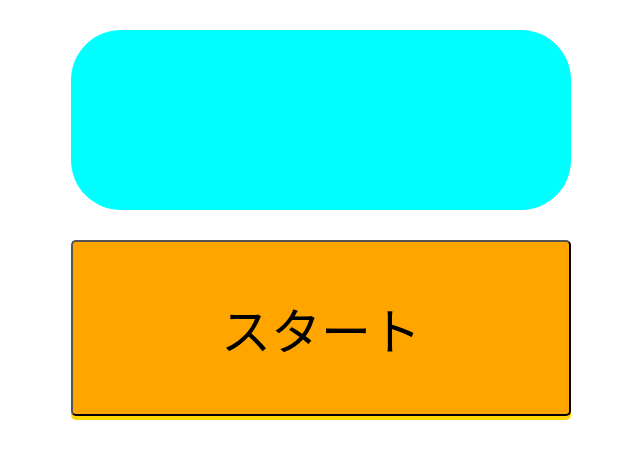
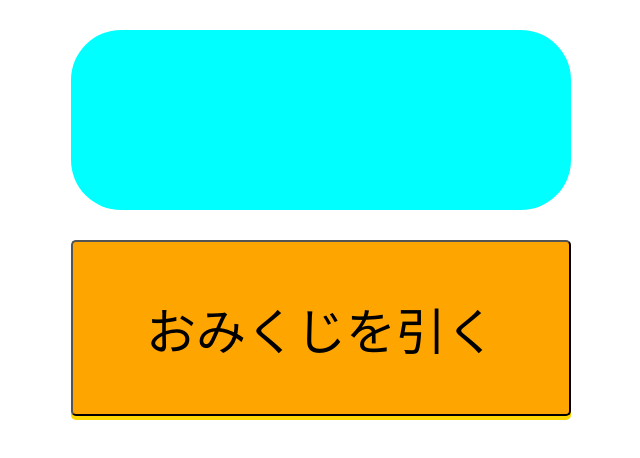
Before and after one commit to yohskeey/newyear, a plain HTML site: page docs/index.html in a window 1280 px wide. Shown: the top 458 px of the page, without its empty margins (319-959 px from the left). Drawn offline with Linux system fonts and the light colour scheme.

Commit message:
テキスト変更

```diff
--- a/docs/index.html
+++ b/docs/index.html
@@ -11,7 +11,7 @@
 <body>
     <div id= "result"></div>
     <form>
-      <input type = "button" value="スタート" onclick="omikuji()" id="btn">
+      <input type = "button" value="おみくじを引く" onclick="omikuji()" id="btn">
     </form>
     <img id="image" src="./images/eto_inu_shinnen_aisatsu.png"></img>
 
```
